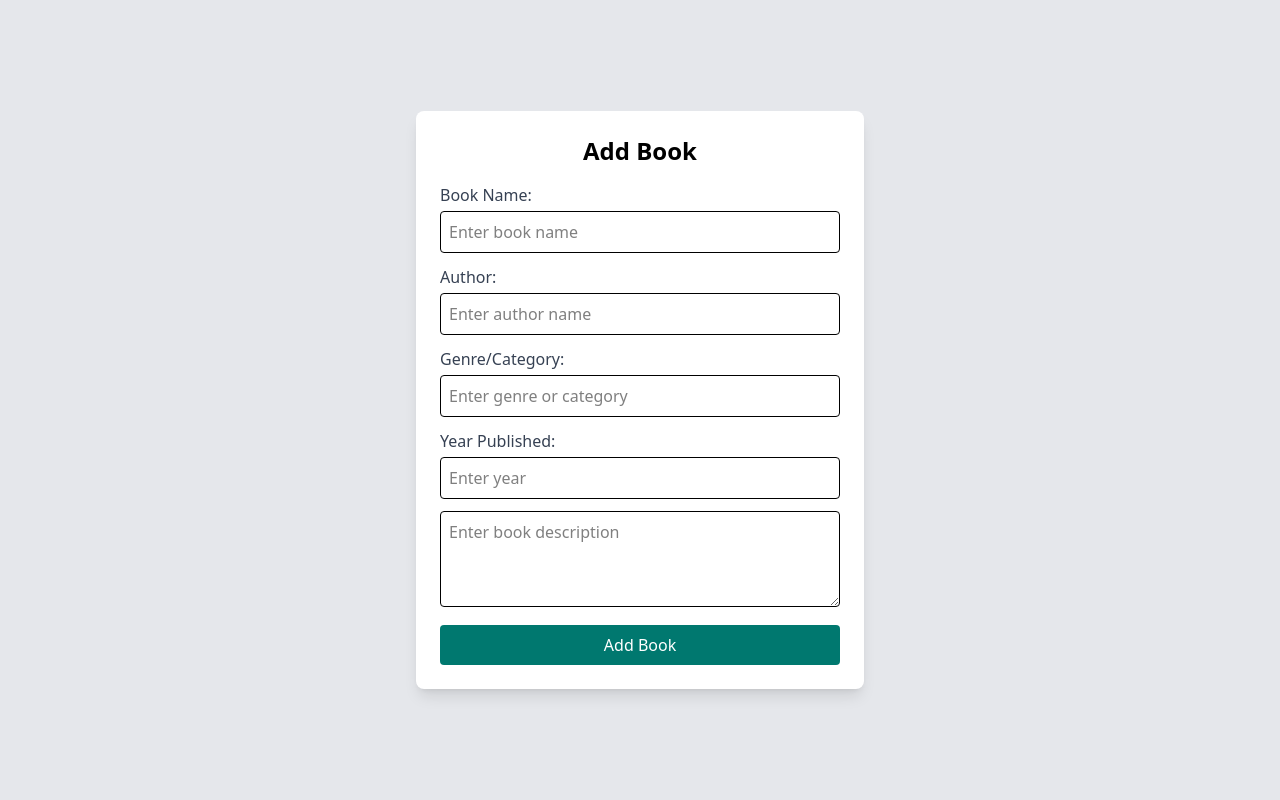
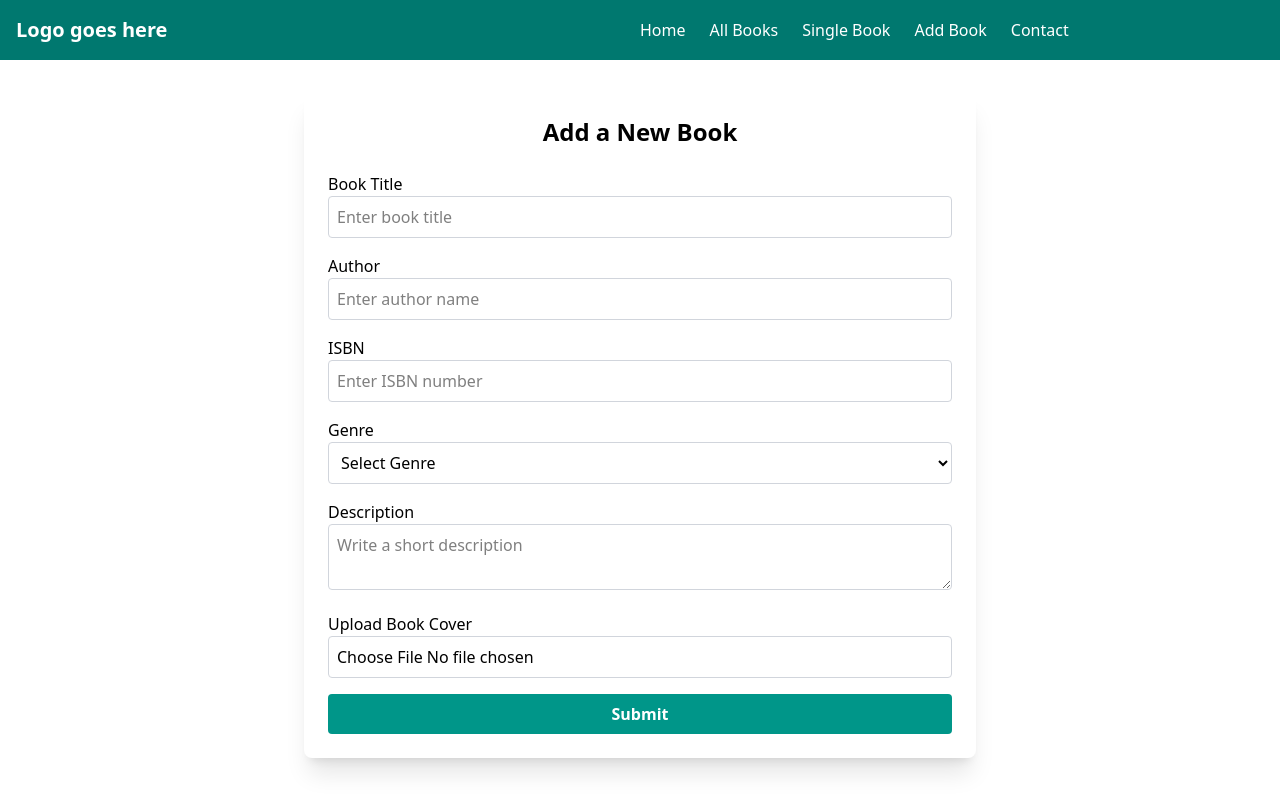
Before and after one commit to Group-six-Org/library-app, a React (Vite) app: page /add-book in a window 1280 px wide. Shown: the top 800 px of the page. Built offline with nearby package versions, Linux system fonts and the light colour scheme.

Commit message:
changes to forms

```diff
--- a/src/App.jsx
+++ b/src/App.jsx
@@ -4,14 +4,29 @@ import Landing from "./pages/Landing";
 import Books from "./pages/Books";
 import AddBook from "./pages/AddBook";
 import SingleBook from "./pages/SingleBook";
+import PagesLayouts from "./layouts/PagesLayouts";
 
 function App() {
   return (
     <BrowserRouter>
       <Routes>
-        <Route path="/" element={<Landing />} />
+        <Route
+          path="/"
+          element={
+            <PagesLayouts>
+              <Landing />
+            </PagesLayouts>
+          }
+        />
         <Route path="/books" element={<Books />} />
-        <Route path="/add-book" element={<AddBook />} />
+        <Route
+          path="/add-book"
+          element={
+            <PagesLayouts>
+              <AddBook />
+            </PagesLayouts>
+          }
+        />
         <Route path="/single-book" element={<SingleBook />} />
       </Routes>
     </BrowserRouter>
--- a/src/pages/AddBook.jsx
+++ b/src/pages/AddBook.jsx
@@ -2,52 +2,65 @@ import React from "react";
 
 const AddBookForm = () => {
   return (
-    <div className="flex justify-center items-center min-h-screen px-4 sm:px-6 bg-gray-200">
-      <div className="bg-white p-6 rounded-lg shadow-lg max-w-md w-full">
-        <h2 className="text-2xl font-bold text-center mb-4">Add Book</h2>
-
-        <form>
-          <label className="block text-gray-700 mb-1">Book Name:</label>
+    <div className="max-w-2xl mx-auto p-6 bg-white shadow-xl rounded-lg mt-8">
+      <h2 className="text-2xl font-bold text-center mb-6">Add a New Book</h2>
+      <form className="space-y-4">
+        <div>
+          <label className="block font-medium">Book Title</label>
           <input
             type="text"
-            className="w-full p-2 mb-3 border rounded"
-            placeholder="Enter book name"
+            placeholder="Enter book title"
+            className="w-full p-2 border border-gray-300 rounded focus:outline-none focus:ring-2 focus:ring-teal-500"
           />
-
-          <label className="block text-gray-700 mb-1">Author:</label>
+        </div>
+        <div>
+          <label className="block font-medium">Author</label>
           <input
             type="text"
-            className="w-full p-2 mb-3 border rounded"
             placeholder="Enter author name"
+            className="w-full p-2 border border-gray-300 rounded focus:outline-none focus:ring-2 focus:ring-teal-500"
           />
-
-          <label className="block text-gray-700 mb-1">Genre/Category:</label>
+        </div>
+        <div>
+          <label className="block font-medium">ISBN</label>
           <input
             type="text"
-            className="w-full p-2 mb-3 border rounded"
-            placeholder="Enter genre or category"
+            placeholder="Enter ISBN number"
+            className="w-full p-2 border border-gray-300 rounded focus:outline-none focus:ring-2 focus:ring-teal-500"
           />
-
-          <label className="block text-gray-700 mb-1">Year Published:</label>
+        </div>
+        <div>
+          <label className="block font-medium">Genre</label>
+          <select className="w-full p-2 border border-gray-300 rounded focus:outline-none focus:ring-2 focus:ring-teal-500">
+            <option>Select Genre</option>
+            <option>Fiction</option>
+            <option>Non-Fiction</option>
+            <option>Mystery</option>
+            <option>Science Fiction</option>
+            <option>Biography</option>
+          </select>
+        </div>
+        <div>
+          <label className="block font-medium">Description</label>
+          <textarea
+            placeholder="Write a short description"
+            className="w-full p-2 border border-gray-300 rounded focus:outline-none focus:ring-2 focus:ring-teal-500"
+          ></textarea>
+        </div>
+        <div>
+          <label className="block font-medium">Upload Book Cover</label>
           <input
-            type="number"
-            className="w-full p-2 mb-3 border rounded"
-            placeholder="Enter year"
+            type="file"
+            className="w-full p-2 border border-gray-300 rounded focus:outline-none focus:ring-2 focus:ring-teal-500"
           />
-
-          <textarea
-            className="w-full p-2 mb-3 border rounded min-h-24"
-            placeholder="Enter book description"
-          ></textarea>
-
-          <button
-            type="submit"
-            className="w-full p-2 bg-teal-700 text-white rounded hover:bg-teal-800 transition"
-          >
-            Add Book
-          </button>
-        </form>
-      </div>
+        </div>
+        <button
+          type="submit"
+          className="w-full p-2 bg-teal-600 text-white font-semibold rounded hover:bg-teal-700"
+        >
+          Submit
+        </button>
+      </form>
     </div>
   );
 };
--- a/src/pages/Landing.jsx
+++ b/src/pages/Landing.jsx
@@ -1,54 +1,74 @@
 import React from "react";
+import backgroundImage from "../assets/img/library1.jpg"; // Import the background image
+import { Link } from "react-router";
 
 const LandingPage = () => {
   return (
-    <div className="min-h-screen bg-gray-100 text-gray-900">
+    <section className="w-full">
       {/* Hero Section */}
       <div
-        className="relative w-full h-screen bg-cover bg-center flex items-center justify-center text-center text-white"
-        style={{ backgroundImage: "url('/path-to-your-image.jpg')" }}
+        className="relative w-full min-h-screen flex flex-col items-center justify-center bg-cover bg-center px-6"
+        style={{ backgroundImage: `url(${backgroundImage})` }}
       >
-        <div className="bg-black bg-opacity-50 p-10 rounded-xl">
+        {/* Overlay */}
+        <div className="absolute inset-0 bg-black/50"></div>
+
+        {/* Glassmorphic Effect */}
+        <div className="relative bg-white/20 backdrop-blur-lg border border-white/30 p-8 rounded-xl text-white max-w-2xl text-center shadow-lg">
           <h1 className="text-4xl font-bold mb-4">
-            Discover, Read, and Manage Your Favorite Books!
+            Welcome to the <span className="text-yellow-300">Read</span>Wide
+            Digital Library
           </h1>
           <p className="text-lg mb-6">
-            Easily browse, add, and track books in our digital library.
+            Read, add, edit and delete books effortlessly.
           </p>
-          <button className="bg-teal-500 hover:bg-teal-600 text-white px-6 py-3 rounded-lg text-lg font-semibold">
-            Explore Books
-          </button>
+          <Link to="/books" className="block">
+            <button className="bg-teal-600 hover:bg-teal-700 px-6 py-3 rounded-lg text-lg font-semibold">
+              Explore Now
+            </button>
+          </Link>
         </div>
       </div>
 
-      {/* About Section */}
-      <section className="py-16 px-8 text-center">
-        <h2 className="text-3xl font-bold mb-4">About Our Library App</h2>
-        <p className="text-lg max-w-2xl mx-auto">
-          Our platform allows book lovers and library managers to easily store,
-          track, and explore books in a digital collection.
+      {/* New Second Section - "Why Choose Us" */}
+      <div className="py-30 px-6 bg-white text-center">
+        <h2 className="text-3xl font-bold mb-6 text-gray-800">
+          Why Choose Our Library?
+        </h2>
+        <p className="text-lg text-gray-600 max-w-3xl mx-auto">
+          Our digital library offers a seamless reading experience with a vast
+          collection of books, easy accessibility, and a user-friendly
+          interface.
         </p>
-      </section>
 
-      {/* Features Section */}
-      <section className="py-16 px-8 bg-white">
-        <h2 className="text-3xl font-bold text-center mb-8">Features</h2>
-        <div className="grid md:grid-cols-3 gap-8 max-w-5xl mx-auto">
-          <div className="p-6 shadow-lg rounded-lg text-center bg-gray-50">
-            <h3 className="text-xl font-semibold mb-2">📚 View All Books</h3>
-            <p>Browse through our vast digital book collection.</p>
-          </div>
-          <div className="p-6 shadow-lg rounded-lg text-center bg-gray-50">
-            <h3 className="text-xl font-semibold mb-2">🔍 Search Books</h3>
-            <p>Find books quickly with our easy-to-use search feature.</p>
-          </div>
-          <div className="p-6 shadow-lg rounded-lg text-center bg-gray-50">
-            <h3 className="text-xl font-semibold mb-2">📝 Add Books</h3>
-            <p>Add, edit, and organize books seamlessly.</p>
-          </div>
+        {/* Features List */}
+        <div className="flex justify-center gap-6 py-18">
+          {/* Huge Collection Link */}
+          <Link to="/books" className="block">
+            <div className="bg-gray-100 p-6 rounded-lg shadow-md text-center">
+              📚{" "}
+              <span className="text-teal-600 font-semibold">
+                Huge Collection
+              </span>
+              <p className="text-gray-600">
+                Access thousands of books across various genres.
+              </p>
+            </div>
+          </Link>
+
+          {/* Add Books Link */}
+          <Link to="/add-book" className="block">
+            <div className="bg-gray-100 p-6 rounded-lg shadow-md text-center">
+              ➕{" "}
+              <span className="text-purple-600 font-semibold">Add Books</span>
+              <p className="text-gray-600">
+                Easily add new books to your library collection.
+              </p>
+            </div>
+          </Link>
         </div>
-      </section>
-    </div>
+      </div>
+    </section>
   );
 };
 
```
Also changed, not shown: src/components/Footer.jsx (+4 -8 lines), src/assets/img/library.jpg (renamed from src/assets/img/library-hero.jpg), src/assets/img/library1.jpg (added).
